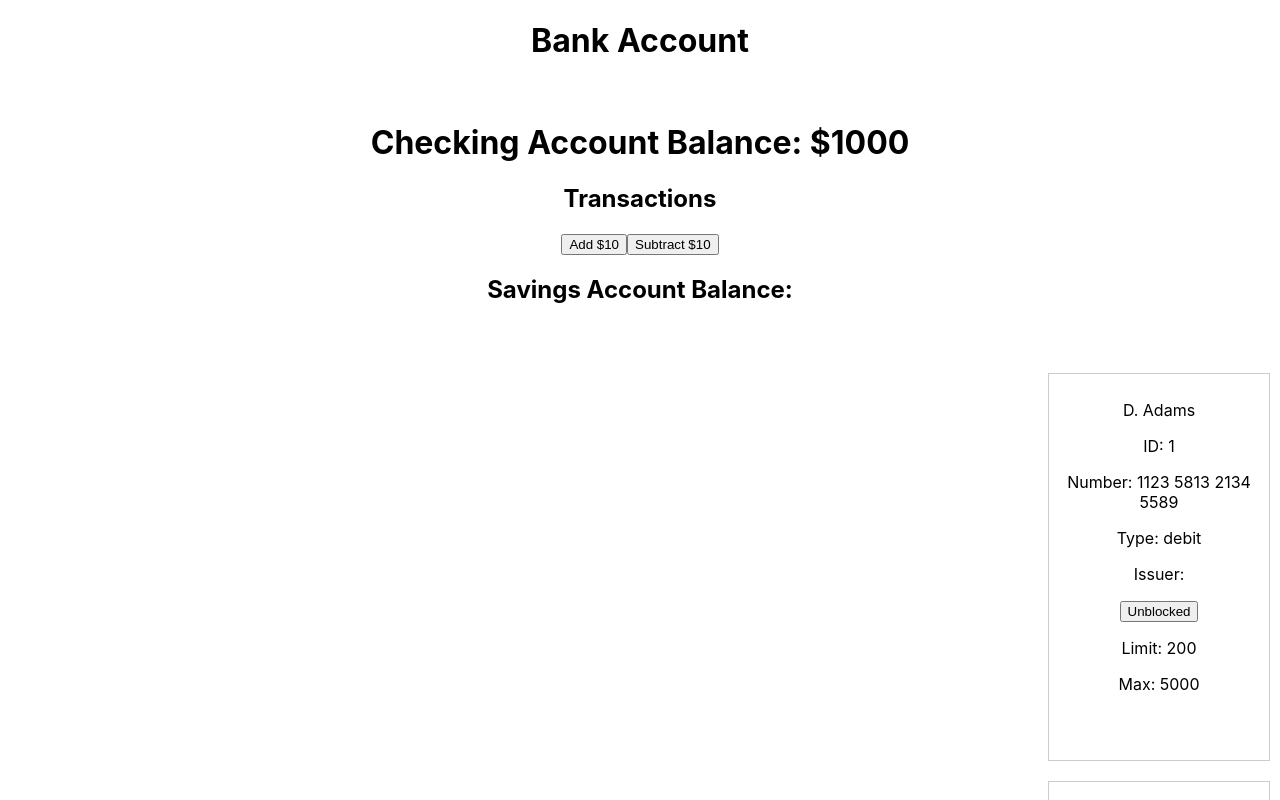
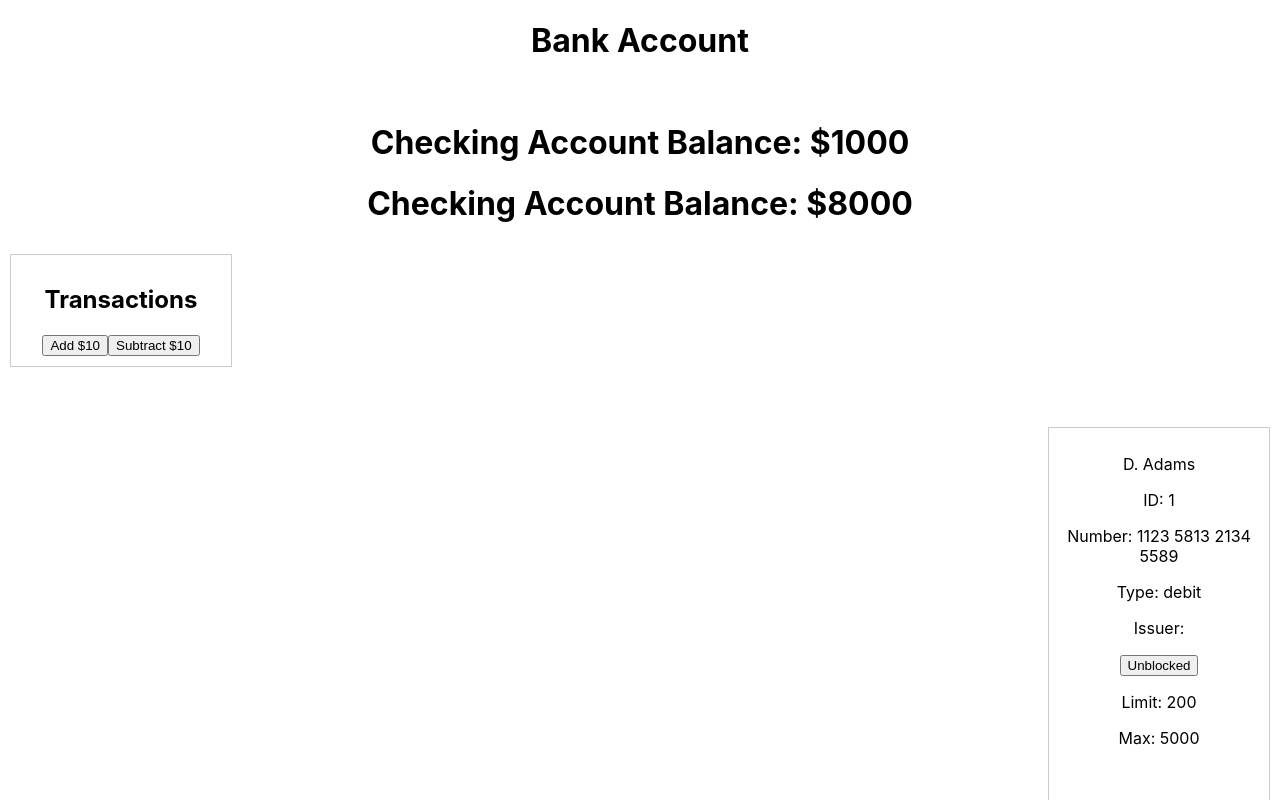
Before and after one commit to amirros66/bank-acccount, a React (Create React App) app: page / in a window 1280 px wide. Shown: the top 800 px of the page. Built offline with nearby package versions, Linux system fonts and the light colour scheme.

Commit message:
Add checking and savings account balances separately.

```diff
--- a/src/App.js
+++ b/src/App.js
@@ -2,14 +2,17 @@ import "./App.css";
 import AddWithdraw from "./components/AddWithdraw";
 //import { useSelector, useDispatch } from "react-redux";
 import Cards from "./components/Cards";
+import CheckingBalance from "./components/CheckingBalance";
+import SavingsBalance from "./components/SavingsBalance";
 
 function App() {
   return (
     <div className="App">
       <h1>Bank Account</h1>
       <br></br>
+      <CheckingBalance />
+      <SavingsBalance />
       <AddWithdraw />
-      <h2>Savings Account Balance:</h2>
       <br></br>
       <br></br>
       <Cards />
--- /dev/null
+++ b/src/components/AddWithdraw.css
@@ -0,0 +1,12 @@
+.transactionsContainer {
+  display: flex;
+  flex-direction: column;
+  align-items: flex-start; /* Align items to the left side */
+}
+
+.transactionsBox {
+  border: 1px solid #ccc;
+  padding: 10px;
+  margin: 10px;
+  width: 200px; /* Set a width for each card box */
+}
--- a/src/components/AddWithdraw.js
+++ b/src/components/AddWithdraw.js
@@ -1,7 +1,8 @@
 import React from "react";
-import { selectCheckingAccount } from "../store/CheckingAccount/selectors";
-import { useSelector, useDispatch } from "react-redux";
+// import { selectCheckingAccount } from "../store/CheckingAccount/selectors";
+import { useDispatch } from "react-redux";
 import { addMoney, subtractMoney } from "../store/CheckingAccount/slice";
+import "./AddWithdraw.css";
 
 // Feature 1 - Adding and Withdrawing money *TRANSACTIONS*
 
@@ -12,12 +13,8 @@ import { addMoney, subtractMoney } from "../store/CheckingAccount/slice";
 // When money is subtracted or added to this checking account this should be updated and
 // displayed at the top of the app.
 
-//Transactions heading
-//Amount heading with input field
-//Add / withdraw button
-
 export default function AddWithdraw() {
-  const checkingAccountValue = useSelector(selectCheckingAccount);
+  // const checkingAccountValue = useSelector(selectCheckingAccount);
   const dispatch = useDispatch();
 
   const handleAddMoney = () => {
@@ -29,11 +26,12 @@ export default function AddWithdraw() {
   };
 
   return (
-    <>
-      <h1>Checking Account Balance: ${checkingAccountValue}</h1>
-      <h2>Transactions</h2>
-      <button onClick={handleAddMoney}>Add $10</button>
-      <button onClick={handleSubtractMoney}>Subtract $10</button>
-    </>
+    <div className="transactionsContainer">
+      <div className="transactionsBox">
+        <h2>Transactions</h2>
+        <button onClick={handleAddMoney}>Add $10</button>
+        <button onClick={handleSubtractMoney}>Subtract $10</button>
+      </div>
+    </div>
   );
 }
--- /dev/null
+++ b/src/components/CheckingBalance.js
@@ -0,0 +1,10 @@
+// import React from "react";
+// import { selectCheckingAccount } from "../store/CheckingAccount/Selectors";
+import { useSelector } from "react-redux";
+import { selectCheckingAccount } from "../store/CheckingAccount/selectors";
+import React from "react";
+
+export default function CheckingBalance() {
+  const checkingAccountValue = useSelector(selectCheckingAccount);
+  return <h1>Checking Account Balance: ${checkingAccountValue}</h1>;
+}
--- /dev/null
+++ b/src/components/SavingsBalance.js
@@ -0,0 +1,8 @@
+import { useSelector } from "react-redux";
+import { selectSavingsAccount } from "../store/SavingsAccount/selectors";
+import React from "react";
+
+export default function SavingsBalance() {
+  const savingsAccountValue = useSelector(selectSavingsAccount);
+  return <h1>Checking Account Balance: ${savingsAccountValue}</h1>;
+}
--- a/src/store/SavingsAccount/selectors.js
+++ b/src/store/SavingsAccount/selectors.js
@@ -10,6 +10,6 @@
 //Feature 2 - transfer money from savings account to checking account and vice-versa
 
 const selectSavingsAccount = (reduxState) => {
-  //return reduxState.count.countValue;
+  return reduxState.savingsAccount.savingsAccountValue;
 };
 export { selectSavingsAccount };
```
